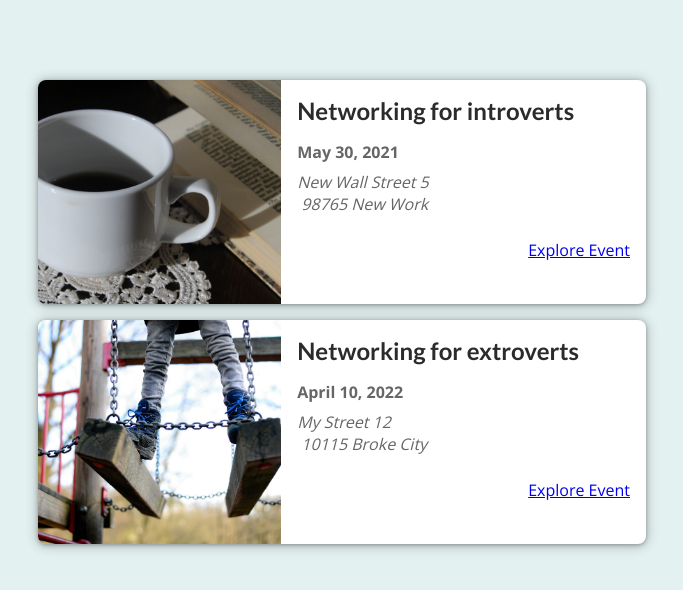
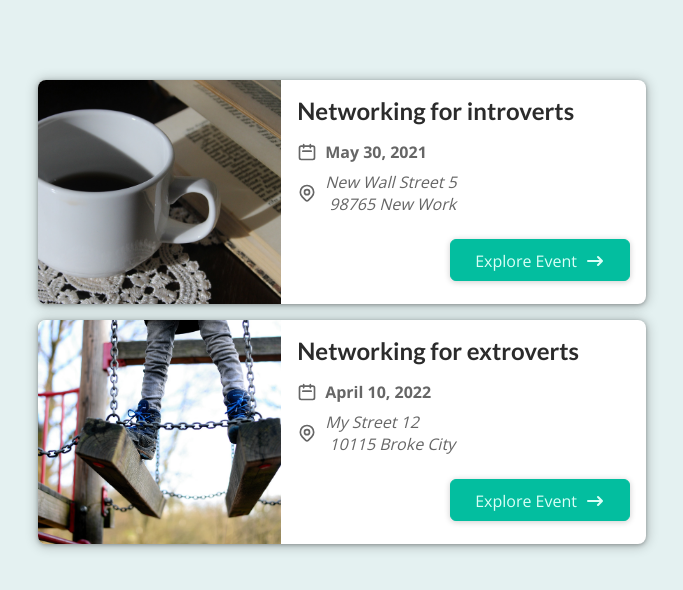
Before and after one commit to Jaek1783/event-page, a Next.js app: page / in a window 1280 px wide. Shown: the top 590 px of the page, without its empty margins (298-981 px from the left). Built offline with nearby package versions, Linux system fonts and the light colour scheme.

Commit message:
button.js / icon 추가

```diff
--- a/components/events/event-item.js
+++ b/components/events/event-item.js
@@ -1,5 +1,8 @@
-import Link from 'next/link';
 import modules from './event-item.module.css';
+import Button from '../ui/button';
+import DateIcon from '../icons/date-icon';
+import AddressIcon from '../icons/address-icon';
+import ArrowButtonIcon from '../icons/arrow-right-icon';
 const EventItem = (props)=>{
     const {title, image, date, location, id} = props;
     const humanDate = new Date(date).toLocaleString('en-US',{
@@ -14,14 +17,21 @@
         <div className={modules.content}>
             <div className={modules.summary}>
                 <h2>{title}</h2>
+
                 <div className={modules.date}>
+                    <DateIcon/>
                     <time>{humanDate}</time>
                 </div>
                 <div className={modules.address}>
+                    <AddressIcon/>
                     <address>{formattedAddress}</address>
                 </div>
                 <div className={modules.actions}>
-                    <Link href={exploreLink}>Explore Event</Link>
+                    {/* <Link href={exploreLink}>Explore Event</Link> */}
+                    <Button link={exploreLink}>
+                        <span>Explore Event</span>
+                        <span className={modules.icon}><ArrowButtonIcon/></span>
+                    </Button>
                 </div>
             </div>
         </div>
--- /dev/null
+++ b/components/icons/address-icon.js
@@ -0,0 +1,25 @@
+function AddressIcon() {
+  return (
+    <svg
+      xmlns='http://www.w3.org/2000/svg'
+      fill='none'
+      viewBox='0 0 24 24'
+      stroke='currentColor'
+    >
+      <path
+        strokeLinecap='round'
+        strokeLinejoin='round'
+        strokeWidth={2}
+        d='M17.657 16.657L13.414 20.9a1.998 1.998 0 01-2.827 0l-4.244-4.243a8 8 0 1111.314 0z'
+      />
+      <path
+        strokeLinecap='round'
+        strokeLinejoin='round'
+        strokeWidth={2}
+        d='M15 11a3 3 0 11-6 0 3 3 0 016 0z'
+      />
+    </svg>
+  );
+}
+
+export default AddressIcon;
--- /dev/null
+++ b/components/icons/arrow-right-icon.js
@@ -0,0 +1,17 @@
+function ArrowRightIcon() {
+  return (
+    <svg
+      xmlns='http://www.w3.org/2000/svg'
+      viewBox='0 0 20 20'
+      fill='currentColor'
+    >
+      <path
+        fillRule='evenodd'
+        d='M12.293 5.293a1 1 0 011.414 0l4 4a1 1 0 010 1.414l-4 4a1 1 0 01-1.414-1.414L14.586 11H3a1 1 0 110-2h11.586l-2.293-2.293a1 1 0 010-1.414z'
+        clipRule='evenodd'
+      />
+    </svg>
+  );
+}
+
+export default ArrowRightIcon;
--- /dev/null
+++ b/components/icons/date-icon.js
@@ -0,0 +1,19 @@
+function DateIcon() {
+  return (
+    <svg
+      xmlns='http://www.w3.org/2000/svg'
+      fill='none'
+      viewBox='0 0 24 24'
+      stroke='currentColor'
+    >
+      <path
+        strokeLinecap='round'
+        strokeLinejoin='round'
+        strokeWidth={2}
+        d='M8 7V3m8 4V3m-9 8h10M5 21h14a2 2 0 002-2V7a2 2 0 00-2-2H5a2 2 0 00-2 2v12a2 2 0 002 2z'
+      />
+    </svg>
+  );
+}
+
+export default DateIcon;
--- /dev/null
+++ b/components/ui/button.js
@@ -0,0 +1,10 @@
+import modules from './button.module.css';
+import Link from 'next/link';
+const Button = (props)=>{
+    return(
+        <Link href={props.link}>
+            <a className={modules.btn}>{props.children}</a>
+        </Link>
+    )
+};
+export default Button;
--- /dev/null
+++ b/components/ui/button.module.css
@@ -0,0 +1,18 @@
+.btn {
+    text-decoration: none;
+    cursor: pointer;
+    font: inherit;
+    background-color: #03be9f;
+    border: 1px solid #03be9f;
+    border-radius: 6px;
+    color: #dafff7;
+    padding: 0.5rem 1.5rem;
+    text-align: center;
+    box-shadow: 0 1px 6px rgba(0, 0, 0, 0.2);
+  }
+
+  .btn:hover,
+  .btn:active {
+    background-color: #02afa1;
+    border-color: #02afa1;
+  }
```
